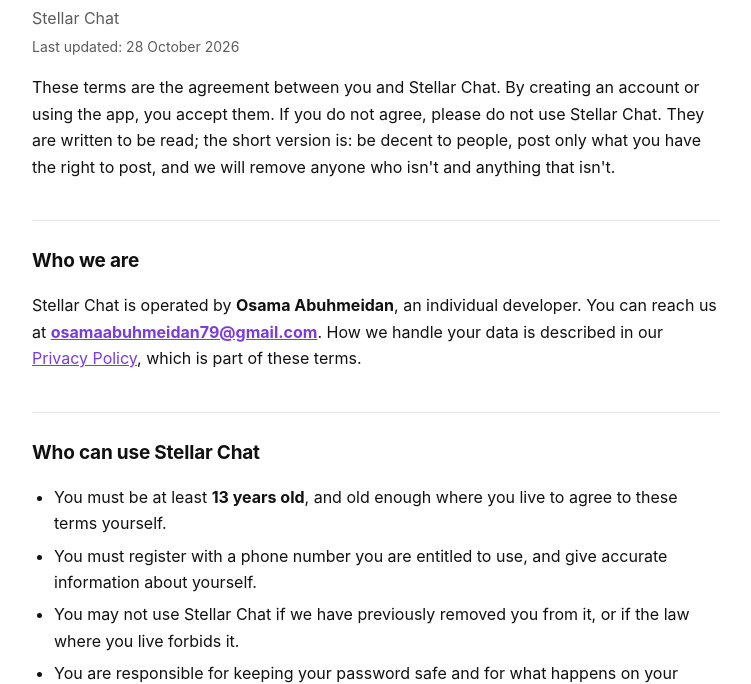
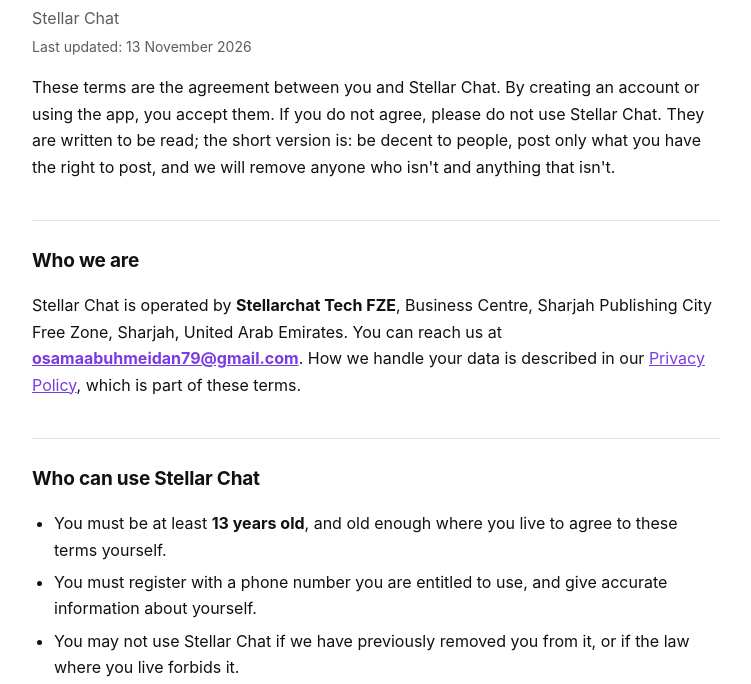
Before and after one commit to osamaabuhmeidan79-web/stellar-chat-policy, a plain HTML site: page terms.html in a window 1280 px wide. Shown: the part 87-771 px from the top of the page, without its empty margins (264-1015 px from the left). Drawn offline with Linux system fonts and the light colour scheme.

Commit message:
Operator named as Stellarchat Tech FZE (Sharjah), matching the App Store developer account
Co-Authored-By: Claude Fable 5.1 <noreply@anthropic.com>
Claude-Session: https://claude.ai/code/session_01F61ngUBBx7exBRP89nNyer

```diff
--- a/terms.html
+++ b/terms.html
@@ -59,7 +59,7 @@
 
 <h1>Terms of Use</h1>
 <p class="lede">Stellar Chat</p>
-<p class="updated">Last updated: 28 October 2026</p>
+<p class="updated">Last updated: 13 November 2026</p>
 
 <p>
   These terms are the agreement between you and Stellar Chat. By creating an
@@ -71,8 +71,9 @@
 
 <h2>Who we are</h2>
 <p>
-  Stellar Chat is operated by <strong>Osama Abuhmeidan</strong>, an individual
-  developer. You can reach us at
+  Stellar Chat is operated by <strong>Stellarchat Tech FZE</strong>, Business
+  Centre, Sharjah Publishing City Free Zone, Sharjah, United Arab Emirates.
+  You can reach us at
   <strong><a href="mailto:osamaabuhmeidan79@gmail.com">osamaabuhmeidan79@gmail.com</a></strong>.
   How we handle your data is described in our
   <a href="./">Privacy Policy</a>, which is part of these terms.
@@ -216,6 +217,8 @@
 
 <h2>Contact</h2>
 <p>
+  Stellarchat Tech FZE<br>
+  Business Centre, Sharjah Publishing City Free Zone, Sharjah, United Arab Emirates<br>
   Osama Abuhmeidan<br>
   <strong><a href="mailto:osamaabuhmeidan79@gmail.com">osamaabuhmeidan79@gmail.com</a></strong>
 </p>
```
Also changed, not shown: index.html (+6 -3 lines).
